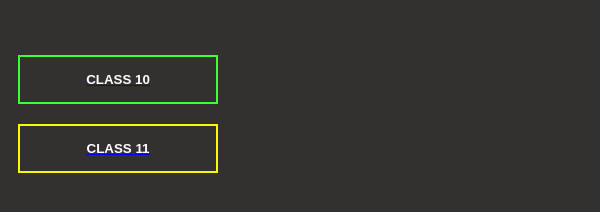
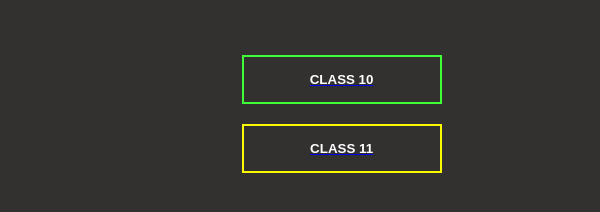
Before and after one commit to mandeepboot/academeforgemain, a plain HTML site: page index.html in a window 600 px wide. Shown: the part 154-366 px from the top of the page. Drawn offline with Linux system fonts and the light colour scheme; a web font is replaced by a local one.

Commit message:
style.css

```diff
--- a/style.css
+++ b/style.css
@@ -105,3 +105,30 @@ button:hover span{
     z-index: -1;
     transition: 0.5s;
 }
+@media only screen and (max-width:600px){
+    .b1{
+        margin-left: 30%;
+    }
+    .b2{
+        margin-left: 30%;
+    }
+
+}
+@media only screen and (min-width:600px){
+    .b1{
+        margin-left: 40%;
+    }
+    .b2{
+        margin-left: 40%;
+    }
+
+}
+@media only screen and (min-width:1400px){
+    .b1{
+        margin-left: 45%;
+    }
+    .b2{
+        margin-left: 45%;
+    }
+
+}
```
